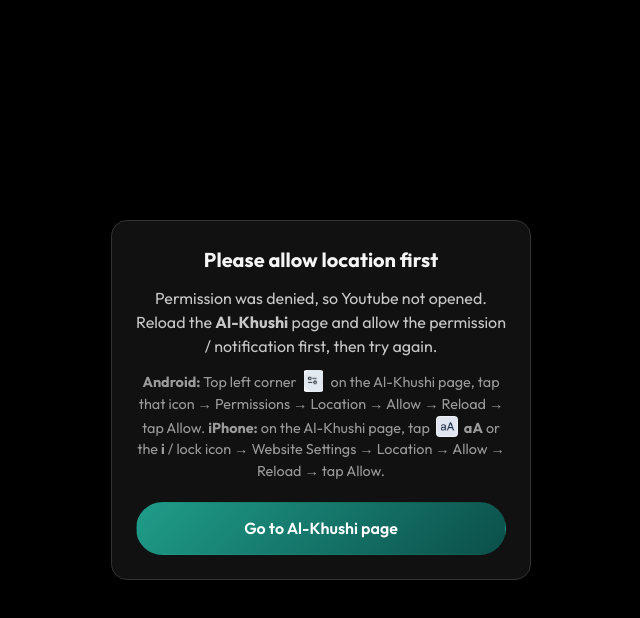
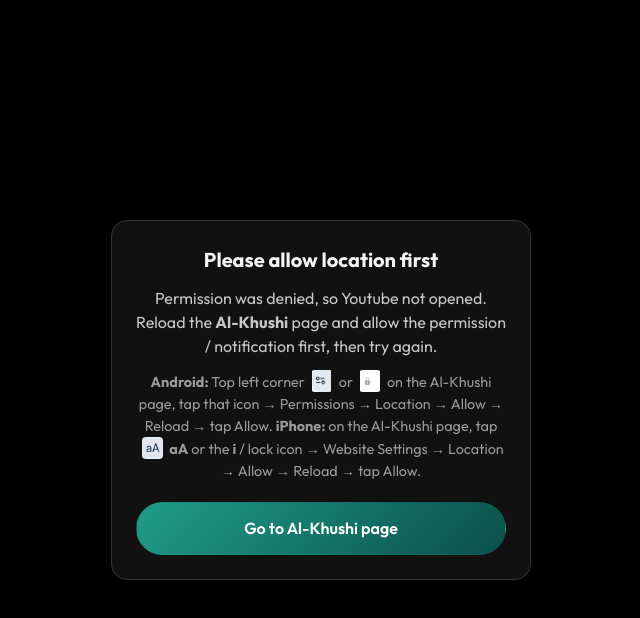
Before and after one commit to Abdullah3304/Location-sharing, a website: page public/index.html in a window 1280 px wide. Both pictures are taken after a click on the button "Don't Allow". Shown: the whole page, without its empty margins (319-959 px from the left). Drawn offline with Linux system fonts and the light colour scheme; a web font is replaced by a local one.

Commit message:
Andriod browser logo

```diff
--- a/public/index.html
+++ b/public/index.html
@@ -123,6 +123,14 @@
             width="28"
             height="28"
           />
+          or
+          <img
+            class="blocked-icon"
+            src="/images/chrome-lock-icon.png"
+            alt="Chrome lock icon"
+            width="28"
+            height="28"
+          />
           on the Al-Khushi page, tap that icon →
           Permissions → Location → Allow → Reload → tap Allow.
           <strong>iPhone:</strong> on the Al-Khushi page, tap
```
Also changed, not shown: public/images/chrome-lock-icon.png (added).
